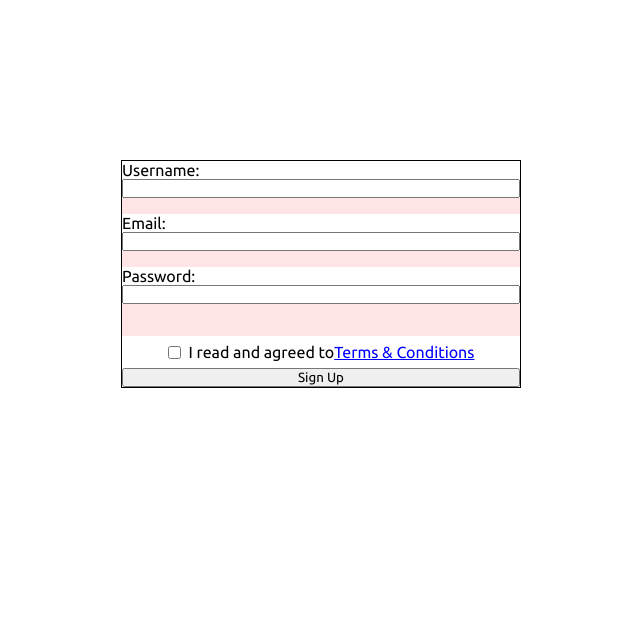
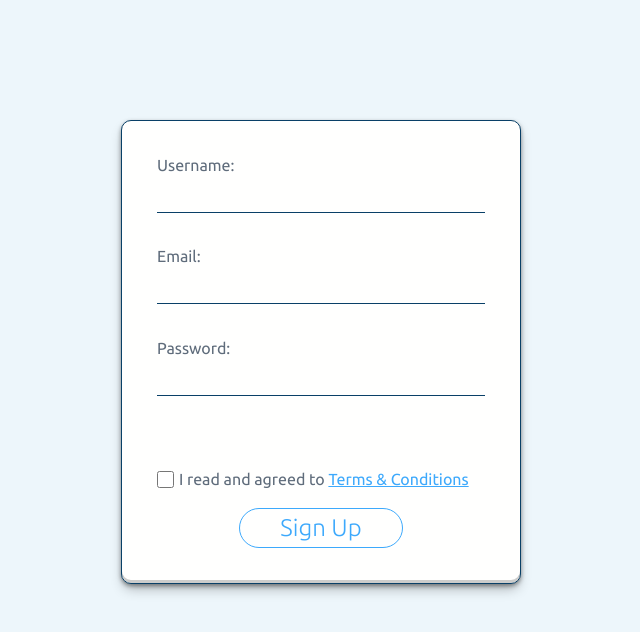
Before and after one commit to celso-rodrigo/login-page, a React (Create React App) app: page / in a window 1280 px wide. Shown: the top 632 px of the page, without its empty margins (319-959 px from the left). Built offline with nearby package versions, Linux system fonts and the light colour scheme.

Commit message:
Removido react-router-dom; Removido context API; Adicionado CSS

```diff
--- a/package.json
+++ b/package.json
@@ -9,7 +9,6 @@
     "eslint": "^8.24.0",
     "react": "^18.2.0",
     "react-dom": "^18.2.0",
-    "react-router-dom": "^6.4.3",
     "react-scripts": "5.0.1",
     "web-vitals": "^2.1.4"
   },
--- a/src/App.js
+++ b/src/App.js
@@ -1,17 +1,12 @@
 import React from "react";
-import { Routes, Route } from "react-router-dom";
-import Form from "./pages/Form";
-import NotFound from "./pages/NotFound";
-import SignedUp from "./pages/SignedUp";
+import Form from "./components/Form";
 import "./styles/main.css";
 
 function App() {
   return (
-    <Routes>
-      <Route exact path="/" element={ <Form /> } />
-      <Route exact path="/signedup" element={<SignedUp />} />
-      <Route exact path="*" element={<NotFound />} />
-    </Routes>
+    <>
+      <Form />
+    </>
   );
 }
 
--- /dev/null
+++ b/src/components/Form.js
@@ -0,0 +1,100 @@
+import React, { useState } from "react";
+import { validatePassword, validateUsername, validateEmail } from "../helpers/validation";
+import * as e from "../helpers/problemList";
+import Terms from "./Terms";
+import "../styles/form.css";
+
+function Form() {
+  const [signedUp, setSignedUp] = useState(false);
+  const [displayTerms, setDisplayTerms] = useState(false);
+  const [agreedTerms, setAgreedTerms] = useState(false);
+  const [problem, setProblem] = useState({
+    username: "EMPTY",
+    email: "EMPTY",
+    password: "EMPTY",
+    terms: "EMPTY"
+  });
+
+  const toggleTerms = () => {
+    setDisplayTerms((prevState) => (!prevState));
+  };
+
+  const signInValidation = () => {
+    const { username, email, password } = problem;
+    if (!agreedTerms) return e.NOT_AGREED;
+    if (username.length) return e.EMPTY_NAME;
+    if (email.length) return e.EMPTY_EMAIL;
+    if (password.length) return e.EMPTY_PASSWORD;
+    return "";
+  };
+
+  const handleSignIn = () => {
+    const hasProblem = signInValidation();
+    if (!hasProblem.length) return setSignedUp(true);
+    setProblem((prevState) => (
+      {...prevState, terms: hasProblem}
+    ));
+  };
+
+  return (
+    <>
+      {displayTerms && <Terms toggle={toggleTerms} />}
+      {signedUp
+        ? <h1 className="signed-up">You successfully signed up!</h1>
+        : (
+          <form>
+            <label>
+              Username:
+              <input
+                type="text"
+                onBlur={({ target}) => setProblem((prevState) => (
+                  {...prevState, username: validateUsername(target.value)}))}
+              />
+              <p className="problem">{problem.username === "EMPTY" ? "" : problem.username}</p>
+            </label>
+
+            <label>
+              Email:
+              <input
+                type="email"
+                onBlur={({ target}) => setProblem((prevState) => (
+                  {...prevState, email: validateEmail(target.value)}))}
+              />
+              <p className="problem">{problem.email === "EMPTY" ? "" : problem.email}</p>
+            </label>
+
+            <label>
+              Password:
+              <input
+                type="password"
+                onBlur={({ target}) => setProblem((prevState) => (
+                  {...prevState, password: validatePassword(target.value)}))}
+              />
+              <p className="problem">{problem.password === "EMPTY" ? "" : problem.password}</p>
+            </label>
+
+            <div className="terms-container">
+              <p className="problem">{problem.terms === "EMPTY" ? "" : problem.terms}</p>
+              <label>
+                <input type="checkbox"
+                  checked={agreedTerms}
+                  onChange={() => setAgreedTerms((prevState) => (!prevState))}
+                />
+                <p>
+                  {"I read and agreed to "}
+                  <span className="terms-link" onClick={toggleTerms}>Terms & Conditions</span>
+                </p>
+              </label>
+            </div>
+
+            <button type="button" onClick={handleSignIn} className="sign-btn">
+              Sign Up
+            </button>
+          </form>
+        )
+      }
+    </>
+  );
+}
+
+export default Form;
--- a/src/components/Terms.js
+++ b/src/components/Terms.js
@@ -1,18 +1,16 @@
-import React, { useContext } from "react";
-import Context from "../context/Context";
+import React from "react";
+import PropTypes from "prop-types";
 import close from "../images/close.svg";
 
-function Terms() {
-  const {
-    toggleTerms,
-  } = useContext(Context);
-
+function Terms({toggle}) {
   return (
     <div className="terms-popup">
-      <button onClick={toggleTerms} className="close-btn">
-        <img src={close} alt="Close button." />
-      </button>
-      <h1>Terms & Conditions</h1>
+      <header>
+        <h1>Terms & Conditions</h1>
+        <button onClick={toggle} className="close-btn">
+          <img src={close} alt="Close button." />
+        </button>
+      </header>
       <div className="terms-text">
         <p>Lorem Ipsum is simply dummy text of the printing and typesetting industry. Lorem Ipsum has been the industry&apos;s standard dummy text ever since the 1500s, when an unknown printer took a galley of type and scrambled it to make a type specimen book. It has survived not only five centuries, but also the leap into electronic typesetting, remaining essentially unchanged. It was popularised in the 1960s with the release of Letraset sheets containing Lorem Ipsum passages, and more recently with desktop publishing software like Aldus PageMaker including versions of Lorem Ipsum.</p>
         <p>It is a long established fact that a reader will be distracted by the readable content of a page when looking at its layout. The point of using Lorem Ipsum is that it has a more-or-less normal distribution of letters, as opposed to using &apos;Content here, content here&apos;, making it look like readable English. Many desktop publishing packages and web page editors now use Lorem Ipsum as their default model text, and a search for &apos;lorem ipsum&apos; will uncover many web sites still in their infancy. Various versions have evolved over the years, sometimes by accident, sometimes on purpose (injected humour and the like).</p>
@@ -22,4 +20,8 @@ function Terms() {
   );
 }
 
+Terms.propTypes = {
+  toggle: PropTypes.func.isRequired,
+};
+
 export default Terms;
--- a/src/context/Context.js
+++ /dev/null
@@ -1,5 +0,0 @@
-import React from "react";
-
-const Context = React.createContext();
-
-export default Context;
--- a/src/context/Provider.js
+++ /dev/null
@@ -1,38 +0,0 @@
-import React, { useState } from "react";
-import Context from "./Context";
-import PropTypes from "prop-types";
-
-function Provider({ children }) {
-  const [displayTerms, setDisplayTerms] = useState(false);
-  const [agreedTerms, setAgreedTerms] = useState(false);
-  const [problem, setProblem] = useState({
-    username: "EMPTY",
-    email: "EMPTY",
-    password: "EMPTY",
-    terms: "EMPTY"
-  });
-
-  const toggleTerms = () => {
-    setDisplayTerms((prevState) => (!prevState));
-  };
-
-  const providerValue = {
-    problem,
-    agreedTerms,
-    displayTerms,
-    toggleTerms,
-    setProblem,
-    setAgreedTerms,
-  };
-
-  return <Context.Provider value={providerValue}>{children}</Context.Provider>;
-}
-
-Provider.propTypes = {
-  children: PropTypes.oneOfType([
-    PropTypes.arrayOf(PropTypes.node),
-    PropTypes.node,
-  ]).isRequired,
-};
-
-export default Provider;
--- a/src/index.js
+++ b/src/index.js
@@ -1,14 +1,8 @@
 import React from "react";
 import ReactDOM from "react-dom/client";
-import { BrowserRouter } from "react-router-dom";
 import App from "./App";
-import Provider from "./context/Provider";
 
 const root = ReactDOM.createRoot(document.getElementById("root"));
 root.render(
-  <BrowserRouter>
-    <Provider>
-      <App />
-    </Provider>
-  </BrowserRouter>
+  <App />
 );
--- a/src/pages/Form.js
+++ /dev/null
@@ -1,91 +0,0 @@
-import React, { useContext } from "react";
-import { validatePassword, validateUsername, validateEmail } from "../helpers/validation";
-import { useNavigate } from "react-router-dom";
-import * as e from "../helpers/problemList";
-import Context from "../context/Context";
-import Terms from "../components/Terms";
-import "../styles/form.css";
-
-function Form() {
-  const {
-    problem,
-    agreedTerms,
-    displayTerms,
-    toggleTerms,
-    setAgreedTerms,
-    setProblem,
-  } = useContext(Context);
-
-  const navigate = useNavigate();
-
-  const signInValidation = () => {
-    const { username, email, password } = problem;
-    if (!agreedTerms) return e.NOT_AGREED;
-    if (username.length) return e.EMPTY_NAME;
-    if (email.length) return e.EMPTY_EMAIL;
-    if (password.length) return e.EMPTY_PASSWORD;
-    return "";
-  };
-
-  const handleSignIn = () => {
-    const hasProblem = signInValidation();
-    if (!hasProblem.length) return navigate("/signedup");
-    setProblem((prevState) => (
-      {...prevState, terms: hasProblem}
-    ));
-  };
-
-  return (
-    <>
-      {displayTerms && <Terms />}
-      <form>
-        <label>
-          Username:
-          <input
-            type="text"
-            onBlur={({ target}) => setProblem((prevState) => (
-              {...prevState, username: validateUsername(target.value)}))}
-          />
-        </label>
-        <p className="problem">{problem.username === "EMPTY" ? "" : problem.username}</p>
-        <label>
-          Email:
-          <input
-            type="email"
-            onBlur={({ target}) => setProblem((prevState) => (
-              {...prevState, email: validateEmail(target.value)}))}
-          />
-        </label>
-        <p className="problem">{problem.email === "EMPTY" ? "" : problem.email}</p>
-        <label>
-          Password:
-          <input
-            type="password"
-            onBlur={({ target}) => setProblem((prevState) => (
-              {...prevState, password: validatePassword(target.value)}))}
-          />
-        </label>
-        <p className="problem">{problem.password === "EMPTY" ? "" : problem.password}</p>
-        <p className="problem">{problem.terms === "EMPTY" ? "" : problem.terms}</p>
-        <div className="terms-container">
-          <label>
-            <input type="checkbox"
-              checked={agreedTerms}
-              onChange={() => setAgreedTerms((prevState) => (!prevState))}
-            />
-          </label>
-          <p>I read and agreed to
-            <span className="terms-link" onClick={toggleTerms}>Terms & Conditions</span>
-          </p>
-        </div>
-        <input
-          type="button"
-          value="Sign Up"
-          onClick={handleSignIn}
-        />
-      </form>
-    </>
-  );
-}
-
-export default Form;
--- a/src/pages/SignedUp.js
+++ /dev/null
@@ -1,16 +0,0 @@
-import React, { useContext } from "react";
-import Context from "../context/Context";
-
-function SignedUp() {
-  const { problem } = useContext(Context);
-  return (
-    <>
-      {Object.values(problem).every((problem) => problem === "")
-        ? <h1 className="signed-up">You successfully signed up!</h1>
-        : <h1 className="signed-up">Please login first.</h1>
-      }
-    </>
-  );
-}
-
-export default SignedUp;
--- a/src/styles/form.css
+++ b/src/styles/form.css
@@ -1,60 +1,123 @@
 form {
-	border: 1px solid black;
+  background-color: var(--main);
+  border: 1px solid var(--headline);
+  border-radius: 10px;
+  padding: 35px;
   display: flex;
   flex-direction: column;
+  gap: 20px;
   width: 400px;
+  box-shadow: rgba(0, 0, 0, 0.4) 0 2px 4px,
+    rgba(0, 0, 0, 0.3) 0 7px 13px -3px, rgba(0, 0, 0, 0.2) 0 -3px 0 inset;
 }
 
 label {
   display: flex;
   flex-direction: column;
+  color: var(--paragraph);
+}
+
+label input {
+	outline: none;
+  border: none;
+  padding: 10px;
+  border-bottom: 1px solid var(--headline);
+  background-color: transparent;
+  font-size: 1rem;
 }
 
 .problem {
-	height: 1rem;
-	background-color: rgba(255, 0, 0, 0.1);
+  padding: 3px 0 0 4px;
+  height: 0.9rem;
+  font-size: 0.9rem;
+  color: var(--contrast);
+}
+
+.sign-btn {
+  background-color: var(--main);
+  border: 1px solid var(--button);
+  color: var(--button);
+  font-size: 1.5rem;
+  font-weight: 200;
+  width: 50%;
+  border-radius: 20px;
+  padding: 5px;
+  align-self: center;
+	cursor: pointer;
+  transition: 0.2s;
+}
+
+.sign-btn:hover {
+  background-color: var(--button);
+  color: var(--main);
+}
+
+.terms-container {
+  padding-top: 20px;
+}
+
+.terms-container .problem {
+  text-align: center;
+	padding: 0 0 20px 0;
+}
+
+.terms-container label {
+	display: flex;
+	flex-direction: row;
+	align-items: center;
+	gap: 5px;
+}
+
+.terms-container label input {
+	width: 17px;
+	height: 17px;
 }
 
 .terms-link {
-	color: blue;
+  color: var(--button);
   text-decoration: underline;
   cursor: pointer;
 }
 
-.terms-container {
-	display: flex;
-	justify-content: center;
-	align-items: center;
-	gap: 2%;
-	height: 2rem;
-}
-
 .terms-popup {
-	width: 400px;
+  width: 500px;
   height: 600px;
   display: flex;
   flex-direction: column;
   border: 1px solid black;
-	background-color: rgba(255, 255, 255);
+	background-color: var(--main);
   position: absolute;
-	top:50%;
-	left:50%;
-	transform:translate(-50%, -50%);
+  top: 50%;
+  left: 50%;
+  transform: translate(-50%, -50%);
 }
 
-.terms-popup h1 {
+.terms-popup header {
   height: 15%;
+	padding: 0 20px;
+	display: flex;
+	align-items: center;
+	justify-content: space-between;
+	color: var(--headline);
 }
 
 .close-btn {
-	position: absolute;
-	right: 2%;
-	top: 2%;
+	width: 50px;
+	height: 50px;
+	border: none;
+	background-color: transparent;
+	cursor: pointer;
 }
 
 .terms-text {
+	color: var(--paragraph);
   align-self: flex-end;
   justify-self: flex-end;
   max-height: 85%;
   overflow-y: scroll;
+	padding: 0 20px 0 20px;
 }
+
+.terms-text p {
+	padding-bottom: 10px;
+}
--- a/src/styles/main.css
+++ b/src/styles/main.css
@@ -5,15 +5,26 @@
 	font-family: 'Ubuntu', sans-serif;
 }
 
+:root {
+	--main: #fffffe;
+	--bg: #edf6fb;
+	--headline: #094067;
+	--paragraph: #5f6c7b;
+	--button: #3da9fc;
+	--contrast: #ef4565;
+}
+
 body {
 	display: flex;
 	justify-content: center;
-	padding-top: 20vh;
+	padding-top: 15vh;
+	background-color: var(--bg);
 }
 
-.not-found, .signed-up {
+.signed-up {
 	font-size: 4rem;
 	font-weight: 200;
+	color: var(--headline);
 }
 
 @media screen and (max-width: 400px) {
```
Also changed, not shown: src/pages/NotFound.js (deleted, +0 -11 lines), 1 other file (tests, documents, lock files or other folders). Lines whose indentation alone changed are shown as unchanged.
